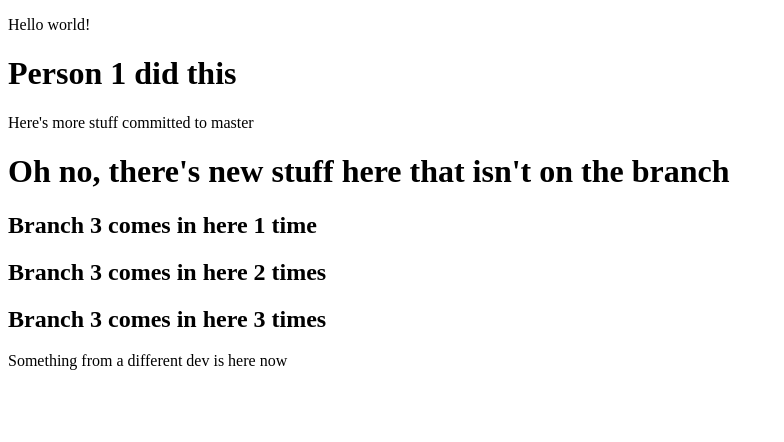
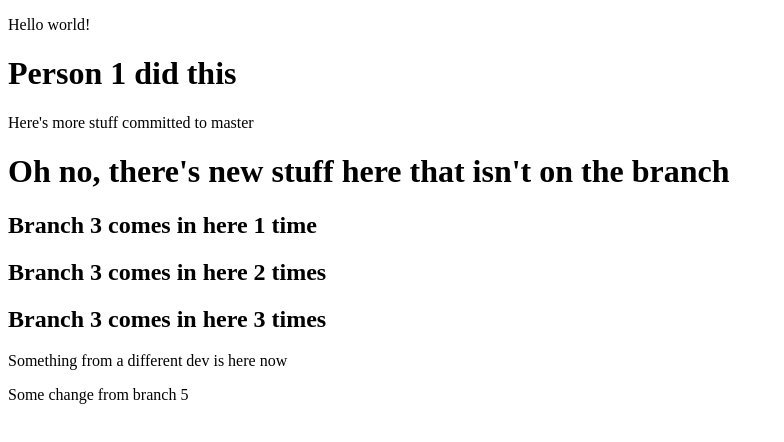
Before and after one commit to KassieJones/demo, an Angular app: page / in a window 1280 px wide. Shown: the top 442 px of the page, without its empty margins (0-784 px from the left). Built offline with nearby package versions, Linux system fonts and the light colour scheme.

Commit message:
first from branch 5

```diff
--- a/src/app/app.component.html
+++ b/src/app/app.component.html
@@ -10,6 +10,7 @@
 
 
   <p>Something from a different dev is here now</p>
+  <p>Some change from branch 5</p>
 </div>
 
 <router-outlet></router-outlet>
```
